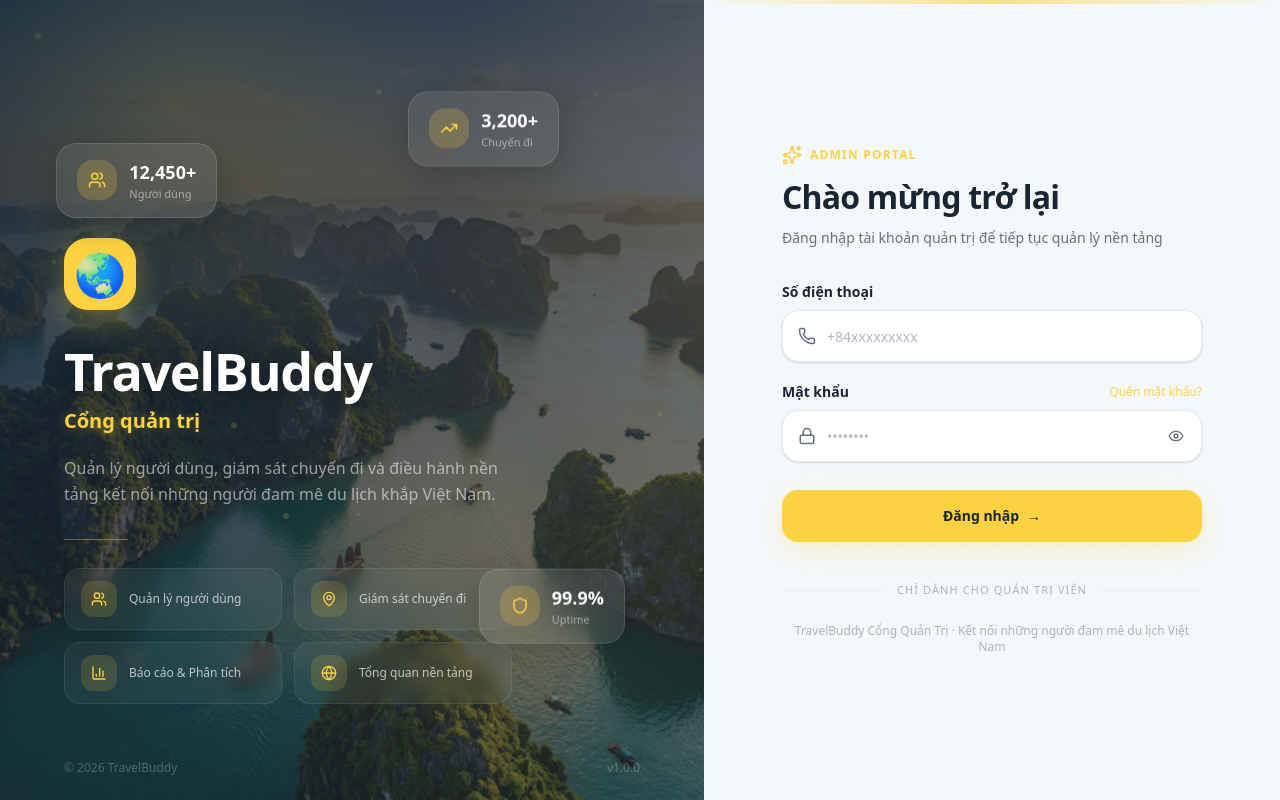
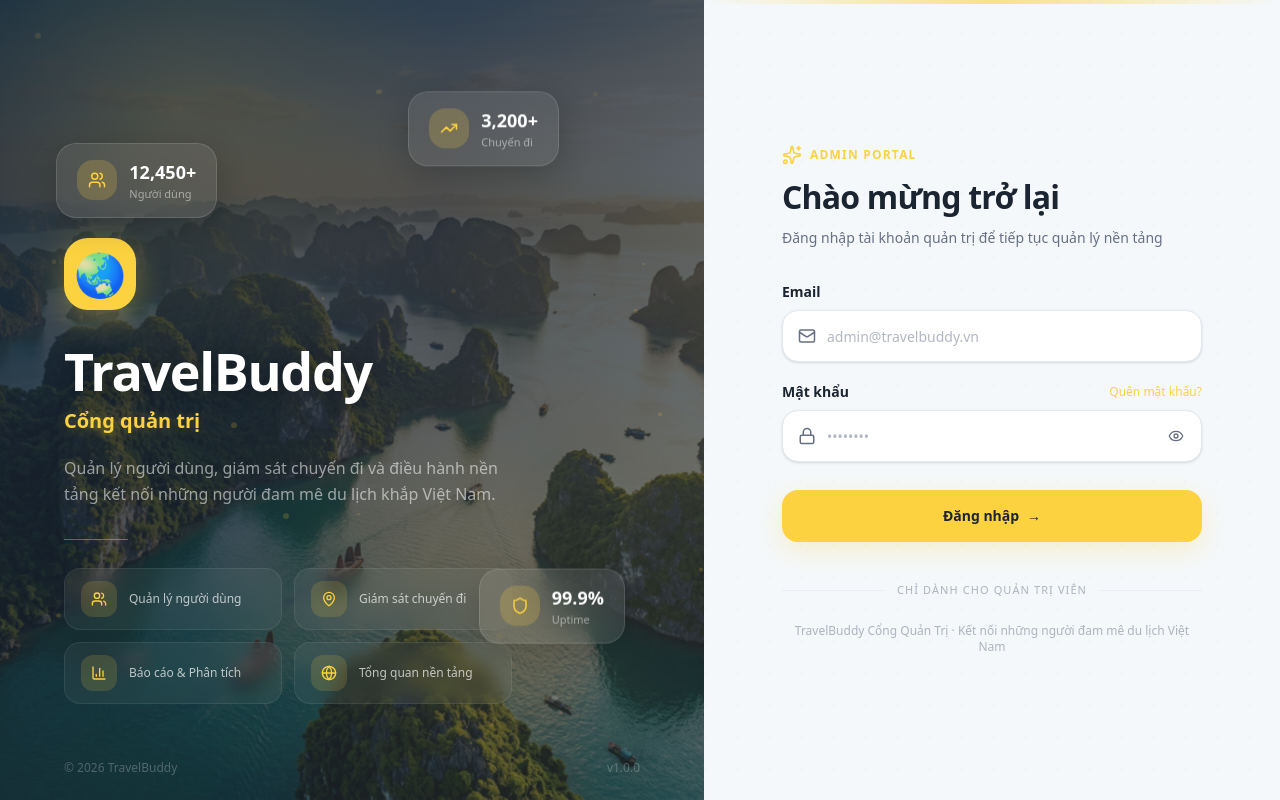
Before and after one commit to NgocThachTN/TravelBuddy-admin, a Next.js app: page /login in a window 1280 px wide. Built offline with nearby package versions, Linux system fonts and the light colour scheme; no server answers.

Commit message:
fix: change login by phone number into login by email

```diff
--- a/src/app/(auth)/login/page.tsx
+++ b/src/app/(auth)/login/page.tsx
@@ -8,7 +8,7 @@
 import {
   Eye,
   EyeOff,
-  Phone,
+  Mail,
   Lock,
   AlertCircle,
   Users,
@@ -73,21 +73,12 @@
 ];
 
 export default function LoginPage() {
-  const [phoneNumber, setPhoneNumber] = useState("");
+  const [email, setEmail] = useState("");
   const [password, setPassword] = useState("");
   const [error, setError] = useState<string | null>(null);
   const [loading, setLoading] = useState(false);
   const [showPassword, setShowPassword] = useState(false);
   const [focusedField, setFocusedField] = useState<string | null>(null);
-
-  /** Normalize VN phone: 0xxx → +84xxx, 84xxx → +84xxx, keep +84xxx as-is */
-  function normalizePhone(raw: string): string {
-    const trimmed = raw.trim().replace(/\s+/g, "");
-    if (trimmed.startsWith("+84")) return trimmed;
-    if (trimmed.startsWith("84")) return `+${trimmed}`;
-    if (trimmed.startsWith("0")) return `+84${trimmed.slice(1)}`;
-    return trimmed;
-  }
 
   async function handleSubmit(e: FormEvent) {
     e.preventDefault();
@@ -95,7 +86,7 @@
     setLoading(true);
 
     try {
-      await loginAdmin(normalizePhone(phoneNumber), password);
+      await loginAdmin(email, password);
       window.location.replace(ROUTES.DASHBOARD);
     } catch (err) {
       setError(err instanceof Error ? err.message : "Đăng nhập thất bại");
@@ -350,32 +341,32 @@
           <form onSubmit={handleSubmit} className="space-y-5">
             <motion.div variants={fadeUp} custom={1}>
               <label
-                htmlFor="phoneNumber"
+                htmlFor="email"
                 className="mb-2 block text-sm font-semibold text-foreground"
               >
-                Số điện thoại
+                Email
               </label>
               <div className="relative group">
                 <div
                   className={`pointer-events-none absolute left-4 top-1/2 -translate-y-1/2 transition-colors duration-200 ${
-                    focusedField === "phoneNumber"
+                    focusedField === "email"
                       ? "text-primary"
                       : "text-muted-foreground"
                   }`}
                 >
-                  <Phone size={18} />
+                  <Mail size={18} />
                 </div>
                 <input
-                  id="phoneNumber"
-                  type="tel"
+                  id="email"
+                  type="email"
                   required
-                  autoComplete="tel"
-                  value={phoneNumber}
-                  onChange={(e) => setPhoneNumber(e.target.value)}
-                  onFocus={() => setFocusedField("phoneNumber")}
+                  autoComplete="email"
+                  value={email}
+                  onChange={(e) => setEmail(e.target.value)}
+                  onFocus={() => setFocusedField("email")}
                   onBlur={() => setFocusedField(null)}
                   className="h-[52px] w-full rounded-xl border border-border bg-card pl-11 pr-4 text-sm text-foreground shadow-sm outline-none transition-all duration-200 placeholder:text-muted-foreground/50 focus:border-primary focus:ring-2 focus:ring-primary/20 focus:shadow-[0_0_0_4px_rgba(252,210,64,0.08)] hover:border-primary/40"
-                  placeholder="+84xxxxxxxxx"
+                  placeholder="admin@travelbuddy.vn"
                 />
               </div>
             </motion.div>
--- a/src/app/api/auth/admin/login/route.ts
+++ b/src/app/api/auth/admin/login/route.ts
@@ -3,31 +3,20 @@
 import { backendApi } from "@/lib/axios";
 import { AxiosError } from "axios";
 
-/** Normalize VN phone number to E.164 (+84...) */
-function normalizePhone(raw: string): string {
-  const s = raw.trim().replace(/\s+/g, "");
-  if (s.startsWith("+84")) return s;
-  if (s.startsWith("84")) return `+${s}`;
-  if (s.startsWith("0")) return `+84${s.slice(1)}`;
-  return s;
-}
-
 export async function POST(req: NextRequest) {
   try {
-    const { phoneNumber, password } = await req.json();
+    const { email, password } = await req.json();
 
-    if (!phoneNumber || !password) {
+    if (!email || !password) {
       return NextResponse.json(
-        { error: "Số điện thoại và mật khẩu là bắt buộc" },
+        { error: "Email và mật khẩu là bắt buộc" },
         { status: 400 }
       );
     }
 
-    const normalizedPhone = normalizePhone(phoneNumber);
-
     const { data } = await backendApi.post(
-      "/api/v1/auth/login/phone-password",
-      { phoneNumber: normalizedPhone, password }
+      "/api/v1/auth/login/email-password",
+      { email, password }
     );
 
     if (!data.success) {
--- a/src/app/dashboard/components/Navbar.tsx
+++ b/src/app/dashboard/components/Navbar.tsx
@@ -20,24 +20,17 @@
 import { Search, Bell, LogOut, ChevronDown } from "lucide-react";
 
 interface NavbarProps {
-  phone: string;
+  email: string;
   role: Role;
 }
 
-/** Format +84862648911 → 0862 648 911 for display */
-function formatPhone(phone: string): string {
-  const local = phone.startsWith("+84")
-    ? "0" + phone.slice(3)
-    : phone;
-  return local.replace(/(\d{4})(\d{3})(\d{3})/, "$1 $2 $3");
+/** Get initials from email: admin@example.com → "AD" */
+function initials(email: string): string {
+  const name = email.split("@")[0];
+  return name.slice(0, 2).toUpperCase();
 }
 
-function initials(phone: string): string {
-  const local = phone.startsWith("+84") ? "0" + phone.slice(3) : phone;
-  return local.slice(-2).toUpperCase();
-}
-
-export default function Navbar({ phone, role }: NavbarProps) {
+export default function Navbar({ email, role }: NavbarProps) {
   const [isPending, startTransition] = useTransition();
 
   function handleLogout() {
@@ -46,7 +39,6 @@
     });
   }
 
-  const displayPhone = formatPhone(phone);
   const roleLabel = ROLE_LABELS[role];
   const isAdmin = role === "ADMIN";
 
@@ -93,7 +85,7 @@
             >
               <Avatar className="h-8 w-8">
                 <AvatarFallback className="bg-primary/10 text-xs font-semibold text-primary-dark">
-                  {initials(phone)}
+                  {initials(email)}
                 </AvatarFallback>
               </Avatar>
               <div className="hidden text-left sm:block">
@@ -101,7 +93,7 @@
                   {roleLabel}
                 </p>
                 <p className="text-[11px] text-muted-foreground leading-tight">
-                  {displayPhone}
+                  {email}
                 </p>
               </div>
               <ChevronDown className="h-3.5 w-3.5 text-muted-foreground" />
@@ -111,7 +103,7 @@
             <DropdownMenuLabel>
               <p className="font-semibold">{roleLabel}</p>
               <p className="text-xs font-normal text-muted-foreground">
-                {displayPhone}
+                {email}
               </p>
             </DropdownMenuLabel>
             <DropdownMenuSeparator />
--- a/src/app/dashboard/components/app-sidebar.tsx
+++ b/src/app/dashboard/components/app-sidebar.tsx
@@ -31,10 +31,10 @@
 
 interface AppSidebarProps {
   role: Role;
-  phone: string;
+  email: string;
 }
 
-export function AppSidebar({ role, phone: _phone }: AppSidebarProps) {
+export function AppSidebar({ role, email: _email }: AppSidebarProps) {
   const pathname = usePathname();
   const [isPending, startTransition] = useTransition();
   const navGroups = getNavGroupsForRole(role);
--- a/src/app/dashboard/dashboard-shell.tsx
+++ b/src/app/dashboard/dashboard-shell.tsx
@@ -73,13 +73,13 @@
 interface DashboardShellProps {
   children: React.ReactNode;
   role: Role;
-  phone: string;
+  email: string;
 }
 
-export function DashboardShell({ children, role, phone }: DashboardShellProps) {
+export function DashboardShell({ children, role, email }: DashboardShellProps) {
   return (
     <SidebarProvider>
-      <AppSidebar role={role} phone={phone} />
+      <AppSidebar role={role} email={email} />
       <SidebarInset>
         {/* Top bar */}
         <header className="sticky top-0 z-30 flex h-14 shrink-0 items-center border-b border-border bg-card/80 backdrop-blur-md">
@@ -89,7 +89,7 @@
             <DashboardBreadcrumb />
           </div>
           <div className="flex-1">
-            <Navbar phone={phone} role={role} />
+            <Navbar email={email} role={role} />
           </div>
         </header>
 
--- a/src/app/dashboard/layout.tsx
+++ b/src/app/dashboard/layout.tsx
@@ -12,7 +12,7 @@
   if (!session) redirect("/login");
 
   return (
-    <DashboardShell role={session.role} phone={session.phone}>
+    <DashboardShell role={session.role} email={session.email}>
       {children}
     </DashboardShell>
   );
--- a/src/lib/api.ts
+++ b/src/lib/api.ts
@@ -47,12 +47,12 @@
 // ── Auth API ──────────────────────────────────────────────────────────
 
 export async function loginAdmin(
-  phoneNumber: string,
+  email: string,
   password: string,
 ): Promise<{ success: boolean; error?: string }> {
   const { data } = await api.post<{ success: boolean; error?: string }>(
     API_ROUTES.AUTH_LOGIN,
-    { phoneNumber, password },
+    { email, password },
   );
   return data;
 }
--- a/src/lib/auth.ts
+++ b/src/lib/auth.ts
@@ -7,7 +7,7 @@
 
 // Backend JWT claim keys (ASP.NET Core Identity convention)
 const ROLE_CLAIM = "http://schemas.microsoft.com/ws/2008/06/identity/claims/role";
-const NAME_CLAIM = "http://schemas.xmlsoap.org/ws/2005/05/identity/claims/name";
+const EMAIL_CLAIM = "http://schemas.xmlsoap.org/ws/2005/05/identity/claims/emailaddress";
 
 /**
  * Decode a JWT payload without verifying the signature.
@@ -44,7 +44,7 @@
   if (!role) return null; // Unknown/unauthorized role
 
   return {
-    phone: (payload[NAME_CLAIM] as string | undefined) ?? "",
+    email: (payload[EMAIL_CLAIM] as string | undefined) ?? "",
     role,
   };
 }
--- a/src/types/auth.ts
+++ b/src/types/auth.ts
@@ -1,7 +1,7 @@
 export type Role = "ADMIN" | "MODERATOR";
 
 export interface AdminSession {
-  phone: string;
+  email: string;
   role: Role;
 }
 
```
